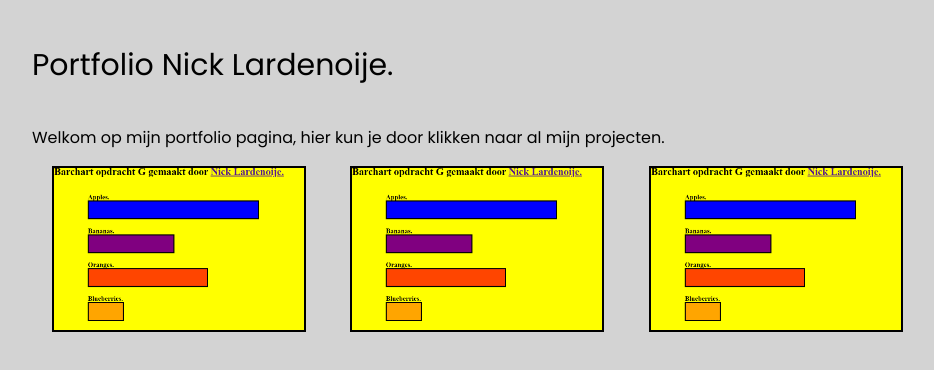
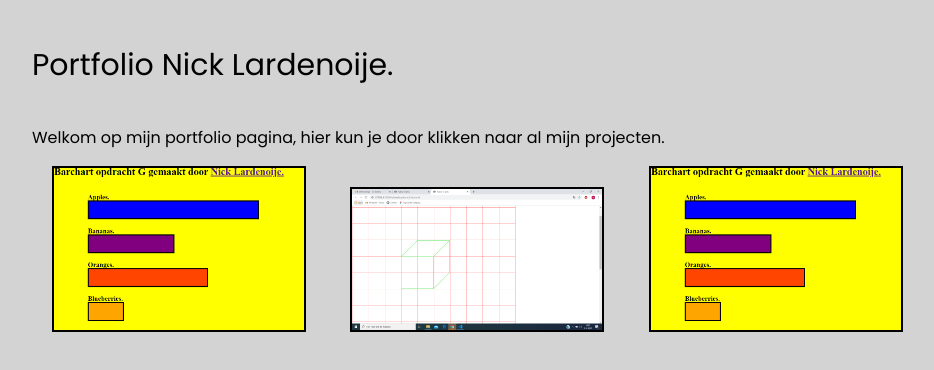
Before and after one commit to NickLardenoije/Portfolio, a plain HTML site: page index.html in a window 1280 px wide. Shown: the whole page, without its empty margins (108-1042 px from the left). Drawn offline with Linux system fonts and the light colour scheme.

Commit message:
Update index.html

```diff
--- a/index.html
+++ b/index.html
@@ -17,7 +17,7 @@
         <p>Welkom op mijn portfolio pagina, hier kun je door klikken naar al mijn projecten.</p>
 
         <a href=""><img src="img/Barchart.PNG" alt="Barchart project"></a>
-        <a href="https://nicklardenoije.github.io/assignment-lined-cube/"><img src="img/Barchart.PNG" alt="Cube in Grid"></a>
+        <a href="https://nicklardenoije.github.io/assignment-lined-cube/"><img src="img/Bewijs.PNG" alt="Cube in Grid"></a>
         <a href="#"><img src="img/Barchart.PNG" alt="Barchart3"></a>
 
         </main>
```
